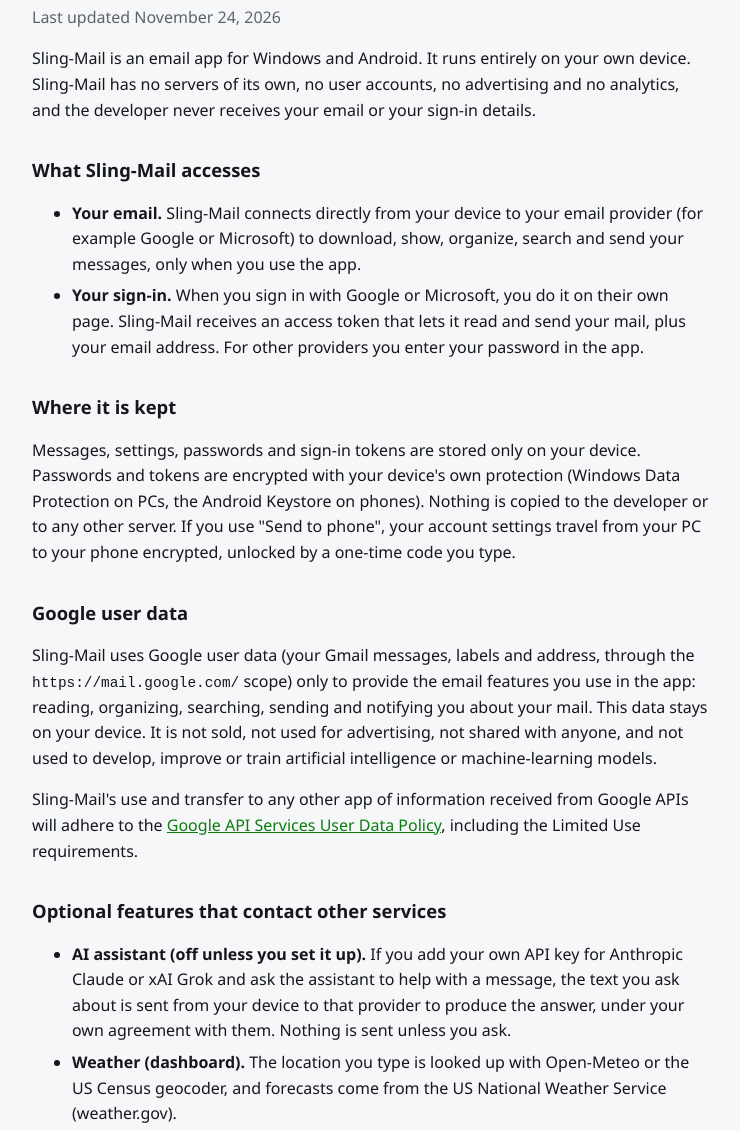
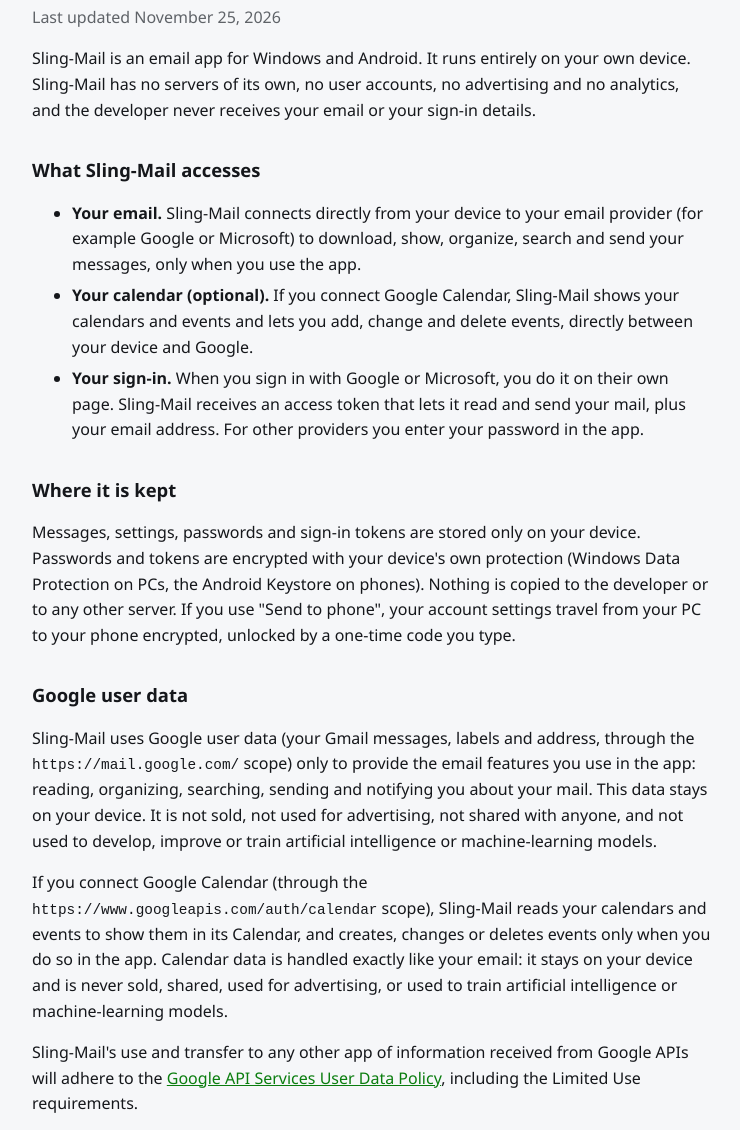
Before and after one commit to AmericanW1987/sling-mail-site, a plain HTML site: page privacy.html in a window 1280 px wide. Shown: the part 160-1290 px from the top of the page, without its empty margins (268-1008 px from the left). Drawn offline with Linux system fonts and the light colour scheme.

Commit message:
Privacy policy: Google Calendar

```diff
--- a/privacy.html
+++ b/privacy.html
@@ -10,7 +10,7 @@
 <main>
   <p><a href="index.html">← Sling-Mail</a></p>
   <h1>Privacy policy</h1>
-  <p class="muted">Last updated November 24, 2026</p>
+  <p class="muted">Last updated November 25, 2026</p>
 
   <p>Sling-Mail is an email app for Windows and Android. It runs entirely on your own device. Sling-Mail has no servers
   of its own, no user accounts, no advertising and no analytics, and the developer never receives your email or your
@@ -20,6 +20,7 @@
   <ul>
     <li><b>Your email.</b> Sling-Mail connects directly from your device to your email provider (for example Google or
     Microsoft) to download, show, organize, search and send your messages, only when you use the app.</li>
+    <li><b>Your calendar (optional).</b> If you connect Google Calendar, Sling-Mail shows your calendars and events and lets you add, change and delete events, directly between your device and Google.</li>
     <li><b>Your sign-in.</b> When you sign in with Google or Microsoft, you do it on their own page. Sling-Mail receives an
     access token that lets it read and send your mail, plus your email address. For other providers you enter your
     password in the app.</li>
@@ -36,6 +37,10 @@
   scope) only to provide the email features you use in the app: reading, organizing, searching, sending and notifying you
   about your mail. This data stays on your device. It is not sold, not used for advertising, not shared with anyone,
   and not used to develop, improve or train artificial intelligence or machine-learning models.</p>
+  <p>If you connect Google Calendar (through the <code>https://www.googleapis.com/auth/calendar</code> scope), Sling-Mail
+  reads your calendars and events to show them in its Calendar, and creates, changes or deletes events only when you do
+  so in the app. Calendar data is handled exactly like your email: it stays on your device and is never sold, shared,
+  used for advertising, or used to train artificial intelligence or machine-learning models.</p>
   <p>Sling-Mail's use and transfer to any other app of information received from Google APIs will adhere to the
   <a href="https://developers.google.com/terms/api-services-user-data-policy">Google API Services User Data Policy</a>,
   including the Limited Use requirements.</p>
```
Also changed, not shown: index.html (+1 -1 lines).
